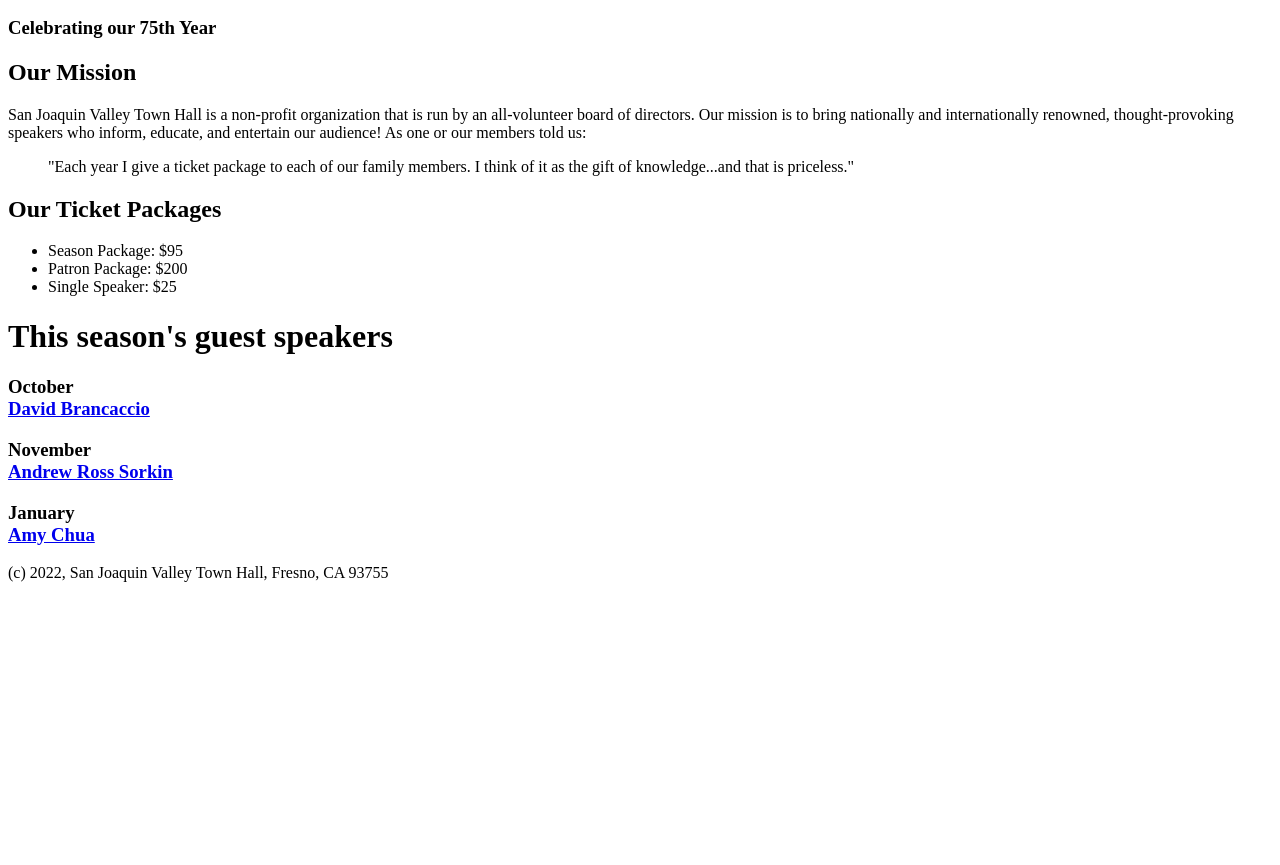
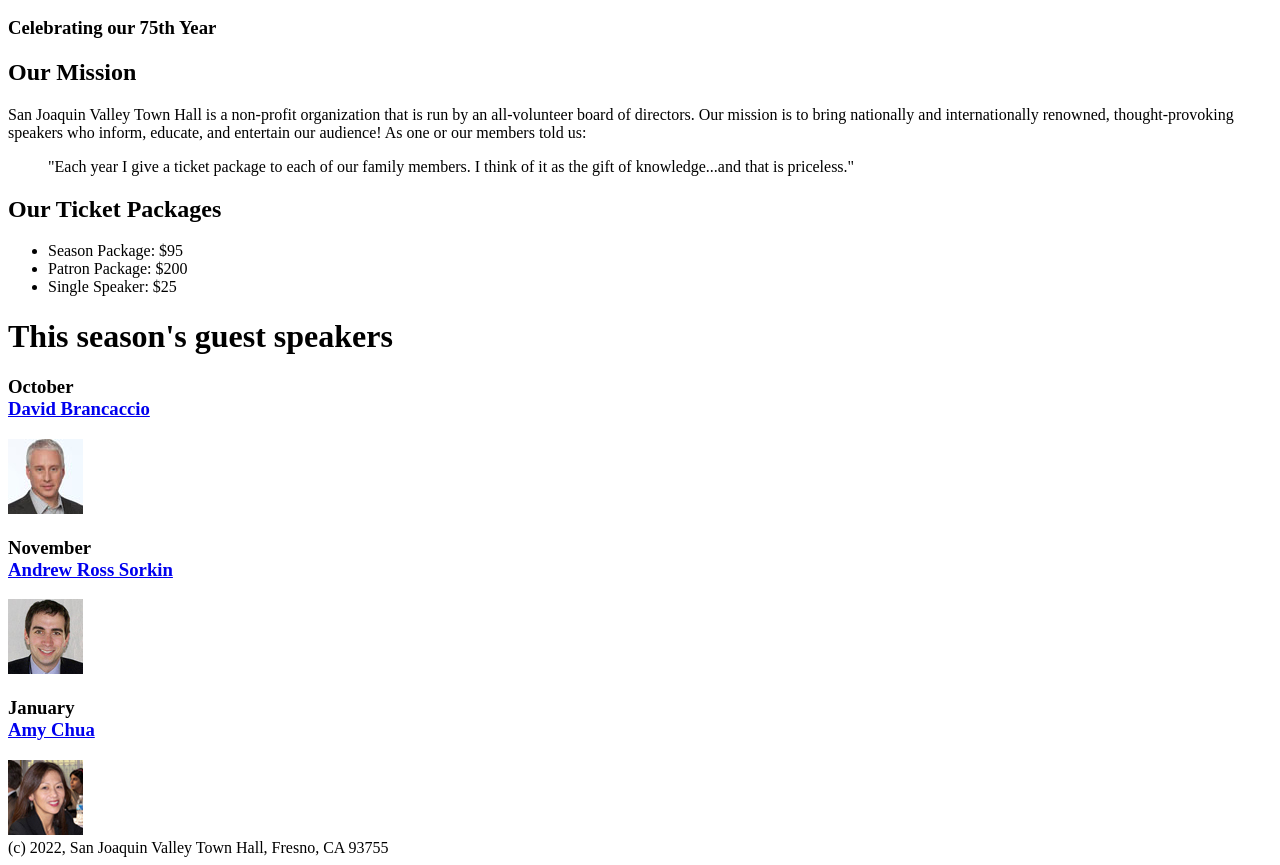
Before and after one commit to rmrfiftynine/A05, a plain HTML site: page index.html in a window 1280 px wide. Shown: the part 142-1007 px from the top of the page. Before the commit the page ends 800 px from the top, so only its background shows below. Drawn offline with Linux system fonts and the light colour scheme.

Commit message:
speaker images

```diff
--- a/index.html
+++ b/index.html
@@ -9,7 +9,7 @@
 
 <body>
 	<header>
-		<img src="images/town_hall_logo.gif" alt="Something" height="80">
+		<img src="images/town_hall_logo.gif" alt="Town Hall Logo" height="80">
 		<h2>San Joaquin Valley Town Hall</h2>
 		<h3>Celebrating our 75th Year</h3>
 	</header>
@@ -32,12 +32,13 @@
 
 		<h3>October <br>
 		<a href="speakers/brancaccio.html"> David Brancaccio</a></h3>
-
+		<img src="images/brancaccio75.jpg" alt="Brancaccio" height="75">
 		<h3>November <br>
 		<a href="speakers/sorkin.html">Andrew Ross Sorkin</a></h3>
-
+		<img src="images/sorkin75.jpg" alt="Sorkin" height="75">
 		<h3>January <br>
 		<a href="speakers/chua.html">Amy Chua</a></h3>
+		<img src="images/chua75.jpg" alt="Chua" height="75">
 
 	</main>
 	<footer>
```
